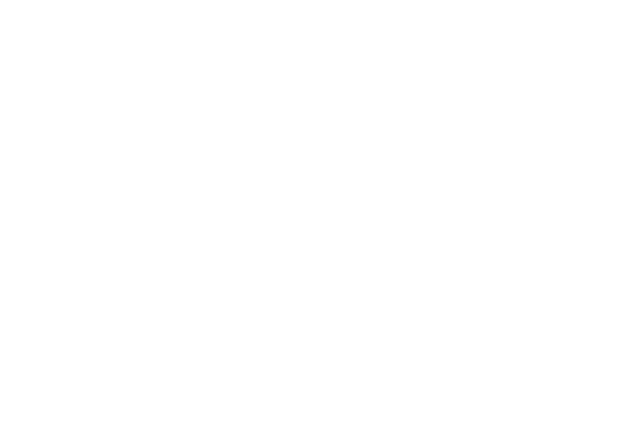
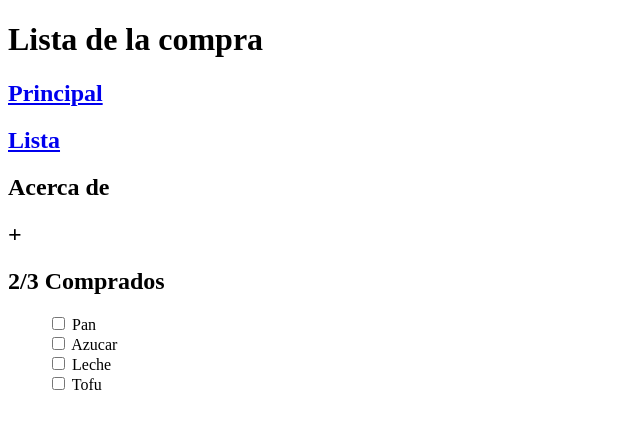
Before and after one commit to carlosdelblanco/202209-w1ch3-carlos-delblanco, a plain HTML site: page index.html in a window 1280 px wide. Shown: the whole page, without its empty margins (0-640 px from the left). Drawn offline with Linux system fonts and the light colour scheme.

Commit message:
Add html files and css plus images

```diff
--- a/index.html
+++ b/index.html
@@ -1,12 +1,43 @@
 <!DOCTYPE html>
-<html lang="en">
+<html lang="es">
 <head>
   <meta charset="UTF-8">
   <meta http-equiv="X-UA-Compatible" content="IE=edge">
   <meta name="viewport" content="width=device-width, initial-scale=1.0">
-  <title>Challenge 3</title>
+  <title>Lista de articulos</title>
+  <link rel="icon" href="/images/trolley.jpeg" type="image/x-icon">
 </head>
+
 <body>
-
+  <header>
+    <h1>Lista de la compra</h1>
+    <a href="index.html"><h2>Principal</h2></a>
+    <a href="form.html"><h2>Lista</h2></a>
+    <h2>Acerca de</h2>
+  </header>
+  <section>
+    <h2>+</h2>
+  <h2>2/3 Comprados</h2>
+  </section>
+  <section>
+    <ol>
+      <div>
+        <input type="checkbox" id="item1" name="item1" value="Pan">
+        <label for="item1">Pan</label>
+      </div>
+      <div>
+        <input type="checkbox" id="item2" name="item2" value="Azucar">
+        <label for="item1">Azucar</label>
+      </div>
+      <div>
+        <input type="checkbox" id="item3" name="item3" value="Leche">
+        <label for="item1">Leche</label>
+      </div>
+      <div>
+        <input type="checkbox" id="item4" name="item4" value="Tofu">
+        <label for="item1">Tofu</label>
+      </div>
+    </ol>
+  </section>
 </body>
 </html>
--- /dev/null
+++ b/styles/style.css
@@ -0,0 +1,6 @@
+h1,h2,h3,h4,h5,h6, body, p {
+  font-family: -apple-system, BlinkMacSystemFont,
+      "Segoe UI", "Roboto", "Oxygen",
+      "Ubuntu", "Cantarell", "Fira Sans",
+      "Droid Sans", "Helvetica Neue", sans-serif;
+  }
```
Also changed, not shown: form.html (added, +36 -0 lines), images/favicon.ico (added), images/trolley.ico (added), images/trolley.jpeg (added), 2 other files.
